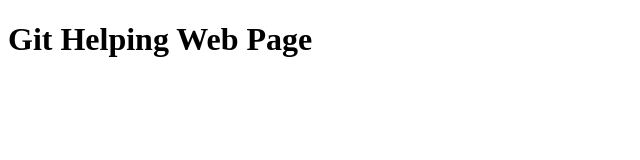
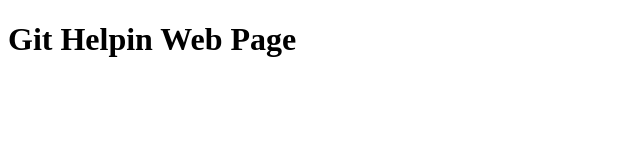
Before and after one commit to huzaifareality/MobileComputing_bcsf19a003, a plain HTML site: page index.html in a window 1280 px wide. Shown: the whole page, without its empty margins (0-640 px from the left). Drawn offline with Linux system fonts and the light colour scheme.

Commit message:
commit 2

```diff
--- a/index.html
+++ b/index.html
@@ -7,7 +7,7 @@
     <title>GitWeb</title>
 </head>
 <body>
-    <h1>Git Helping Web Page</h1>
+    <h1>Git Helpin Web Page</h1>
 
 </body>
 </html>
```
